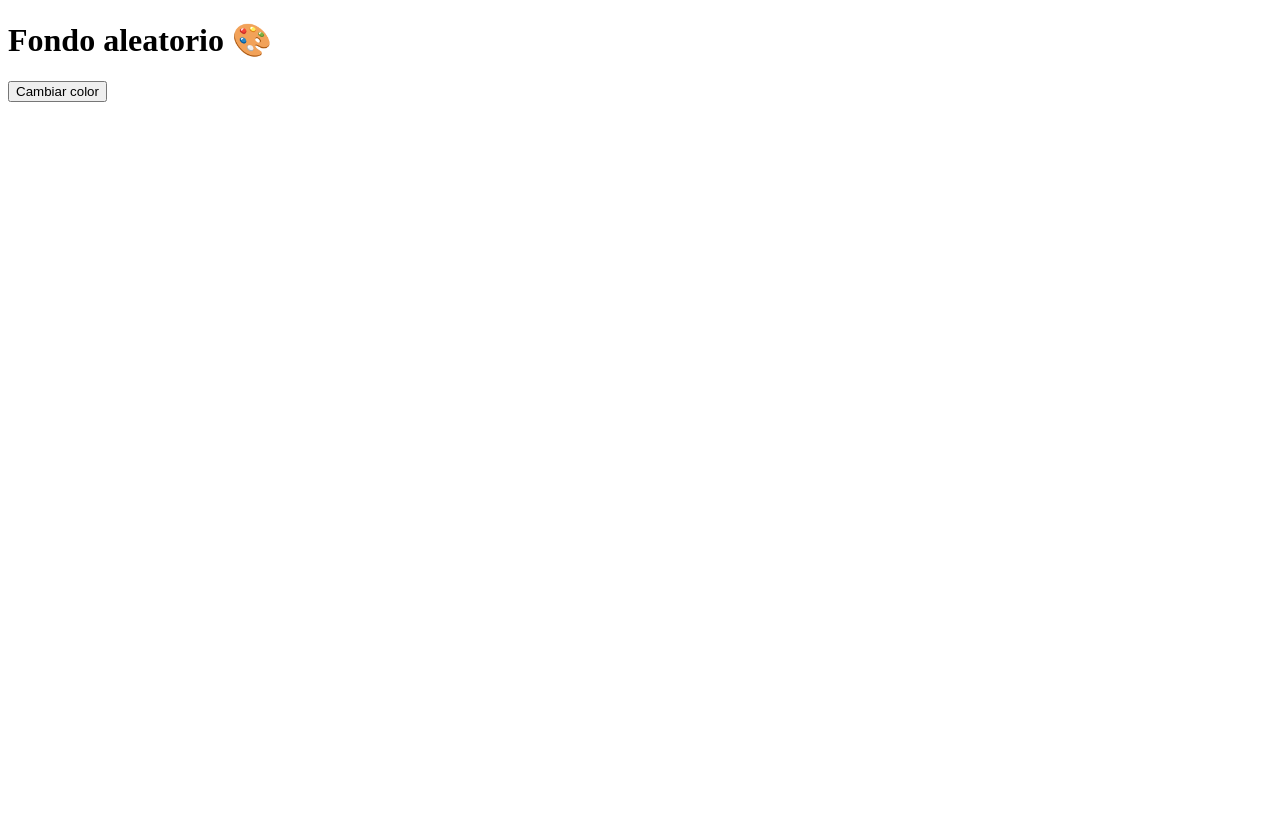
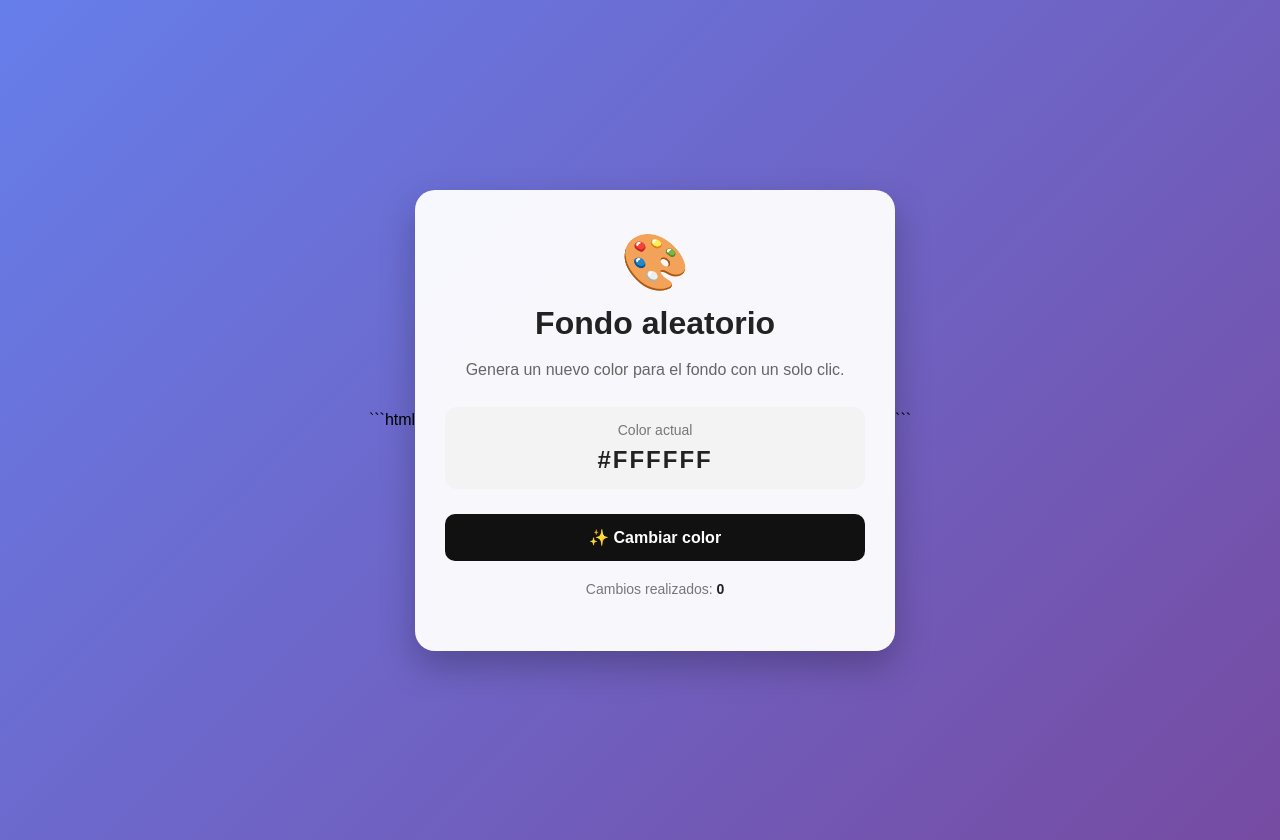
Before and after one commit to EduSoft-Dev-Team/TALLERFRONEDT, a plain HTML site: page index.html in a window 1280 px wide. Before the commit the page ends 800 px from the top, so only its background shows below. Drawn offline with Linux system fonts and the light colour scheme.

Commit message:
feat:se realiza unas mejoras en los 3archivos index, script, style

````diff
--- a/index.html
+++ b/index.html
@@ -1,17 +1,43 @@
+```html
 <!DOCTYPE html>
 <html lang="es">
 <head>
-  <meta charset="UTF-8">
-  <title>Color Random</title>
-  <link rel="stylesheet" href="styles.css">
+    <meta charset="UTF-8">
+    <meta name="viewport" content="width=device-width, initial-scale=1.0">
+    <title>Color Random 🎨</title>
+
+    <link rel="stylesheet" href="style.css">
 </head>
+
 <body>
 
-  <div class="container">
-    <h1>Fondo aleatorio 🎨</h1>
-    <button id="btn">Cambiar color</button>
-  </div>
+    <main class="container">
 
-  <script src="script.js"></script>
+        <div class="icon">🎨</div>
+
+        <h1>Fondo aleatorio</h1>
+
+        <p class="description">
+            Genera un nuevo color para el fondo con un solo clic.
+        </p>
+
+        <div class="color-preview">
+            <span>Color actual</span>
+            <strong id="colorCode">#FFFFFF</strong>
+        </div>
+
+        <button id="btn">
+            <span>✨</span>
+            Cambiar color
+        </button>
+
+        <p class="counter">
+            Cambios realizados: <strong id="counter">0</strong>
+        </p>
+
+    </main>
+
+    <script src="Scrip.js"></script>
 </body>
 </html>
+```
--- a/style.css
+++ b/style.css
@@ -1,26 +1,141 @@
+```css
+* {
+    box-sizing: border-box;
+}
+
 body {
     margin: 0;
-  height: 100vh;
+    min-height: 100vh;
+
     display: flex;
     justify-content: center;
     align-items: center;
+
+    padding: 20px;
+
     font-family: Arial, sans-serif;
-  transition: background 0.4s ease;
+
+    background: linear-gradient(135deg, #667eea, #764ba2);
+
+    transition: background 0.5s ease;
 }
 
 .container {
+    width: 100%;
+    max-width: 420px;
+
     text-align: center;
-  background: white;
-  padding: 25px;
+
+    background: rgba(255, 255, 255, 0.95);
+
+    padding: 40px 30px;
+
+    border-radius: 20px;
+
+    box-shadow: 0 15px 35px rgba(0, 0, 0, 0.25);
+}
+
+.icon {
+    font-size: 55px;
+    margin-bottom: 10px;
+}
+
+h1 {
+    margin: 0 0 10px;
+
+    font-size: 32px;
+
+    color: #222;
+}
+
+.description {
+    margin-bottom: 25px;
+
+    color: #666;
+
+    line-height: 1.5;
+}
+
+.color-preview {
+    display: flex;
+    flex-direction: column;
+    gap: 8px;
+
+    margin-bottom: 25px;
+    padding: 15px;
+
     border-radius: 12px;
-  box-shadow: 0 10px 25px rgba(0,0,0,0.2);
+
+    background: #f3f3f3;
+}
+
+.color-preview span {
+    font-size: 14px;
+    color: #777;
+}
+
+.color-preview strong {
+    font-size: 24px;
+    letter-spacing: 2px;
+    color: #222;
 }
 
 button {
-  padding: 10px 18px;
+    width: 100%;
+
+    padding: 14px 20px;
+
     border: none;
-  border-radius: 8px;
-  background: black;
+    border-radius: 10px;
+
+    background: #111;
     color: white;
+
+    font-size: 16px;
+    font-weight: bold;
+
     cursor: pointer;
+
+    transition: transform 0.2s ease,
+                box-shadow 0.2s ease,
+                background 0.2s ease;
 }
+
+button:hover {
+    background: #333;
+
+    transform: translateY(-2px);
+
+    box-shadow: 0 8px 15px rgba(0, 0, 0, 0.2);
+}
+
+button:active {
+    transform: translateY(0);
+}
+
+.counter {
+    margin-top: 20px;
+
+    font-size: 14px;
+
+    color: #777;
+}
+
+.counter strong {
+    color: #222;
+}
+
+@media (max-width: 480px) {
+
+    .container {
+        padding: 30px 20px;
+    }
+
+    h1 {
+        font-size: 26px;
+    }
+
+    .icon {
+        font-size: 45px;
+    }
+}
````
Also changed, not shown: Scrip.js (+26 -4 lines). Lines whose indentation alone changed are shown as unchanged.
